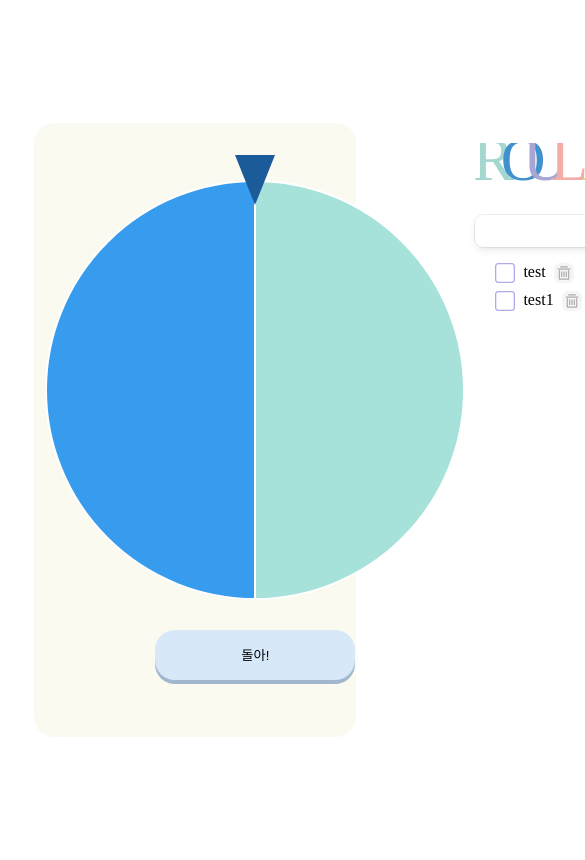
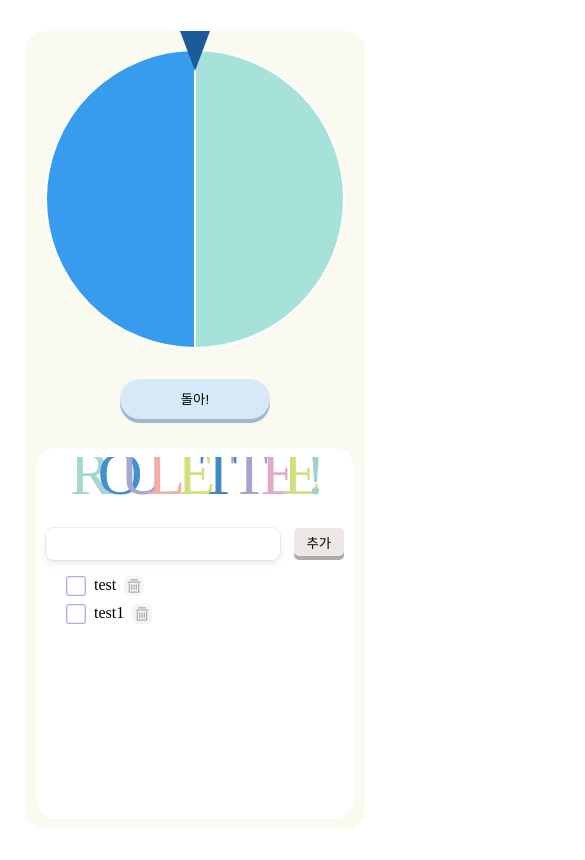
Before and after one commit to Yun-D/roulettee, a React (Create React App) app: page / in a window 390 px wide. Shown: the top 860 px of the page, 585 px wide, since content can reach past the window. Built offline with nearby package versions, Linux system fonts and the light colour scheme.

Commit message:
💄Style: 모바일 화면 비율 대응

```diff
--- a/src/components/Roulette.js
+++ b/src/components/Roulette.js
@@ -1,4 +1,4 @@
-import React from "react";
+import React, { useEffect, useState } from "react";
 import { useSelector } from "react-redux";
 
 import "chart.js/auto";
@@ -9,6 +9,24 @@ const Roulette = () => {
   const items = useSelector((state) => state.items);
   const textValues = items.map((item) => item.text);
   const dataValues = items.map((item) => item.value);
+
+  const [windowWidth, setWindowWidth] = useState(window.innerWidth);
+
+  useEffect(() => {
+    const handleResize = () => {
+      setWindowWidth(window.innerWidth);
+    };
+
+    window.addEventListener("resize", handleResize);
+
+    return () => {
+      window.removeEventListener("resize", handleResize);
+    };
+  }, []);
+
+  //화면 비율에 따라 width, height 변경
+  let dynamicWidth = windowWidth >= 600 ? "420vh" : "300vh";
+  let dynamicHeight = windowWidth >= 600 ? "420vh" : "300vh";
 
   const options = {
     responsive: false,
@@ -57,11 +75,10 @@ const Roulette = () => {
         <Pie
           data={rouletteData}
           options={options}
-          width="420vh"
-          height="420vh"
+          width={dynamicWidth}
+          height={dynamicHeight}
           className="roulette"
           id="goMove"
-          //FIXME: 반응형으로 크기 바꾸고 위로 넘기기
         />
       </div>
 
--- a/src/components/Style.css
+++ b/src/components/Style.css
@@ -170,3 +170,38 @@ input[type="checkbox"]:checked + .customCheckboxLabel {
   display: inline-block;
   vertical-align: middle;
 }
+
+/* ------------------------------ */
+@media (max-width: 480px) {
+  .container {
+    height: 100vh;
+  }
+  .content {
+    flex-direction: column;
+    width: 85%;
+    height: 92%;
+    align-items: center;
+    justify-content: center;
+  }
+
+  .rouletteArea {
+    width: 90%;
+  }
+  .rouBtn {
+    width: 150px;
+    height: 40px;
+    margin-bottom: 15%;
+  }
+  .triangle {
+    border-left: 15px solid transparent;
+    border-right: 15px solid transparent;
+    border-top: 40px solid #1c5b99;
+  }
+
+  .todolist {
+    flex: 1;
+    background-color: white;
+    border-radius: 20px;
+    width: 100%;
+  }
+}
```
